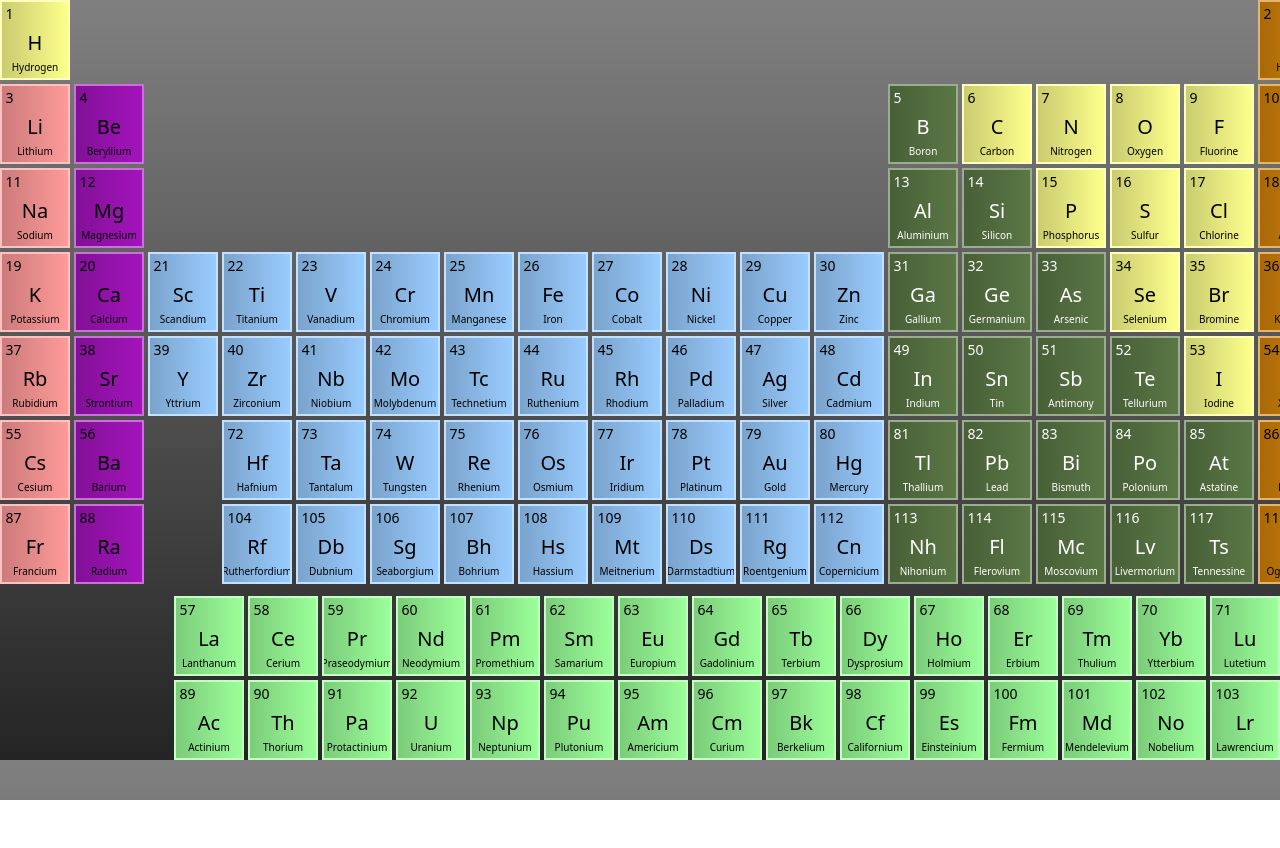
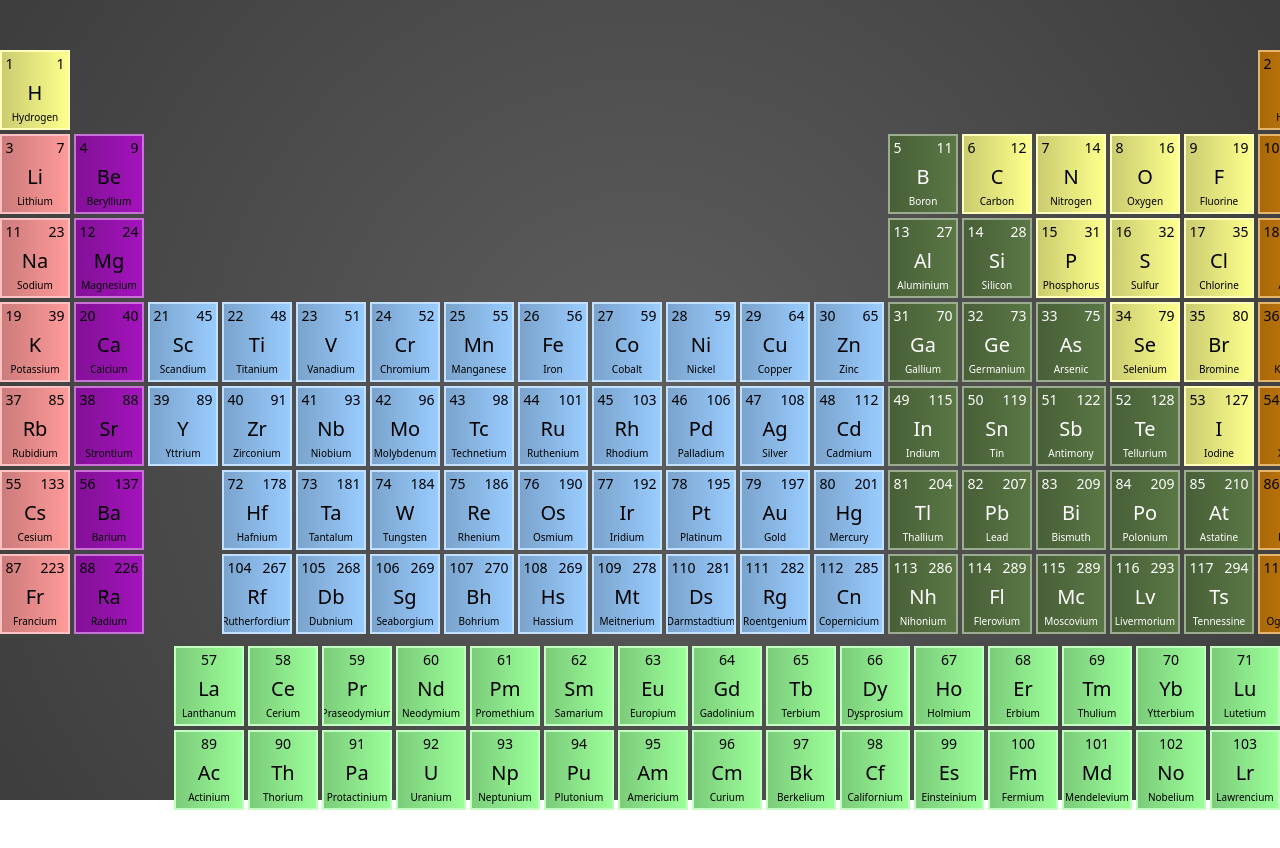
Before and after one commit to Andrii-Avramenko/periodic-table, a website built with Parcel: page src/index.html in a window 1280 px wide. Shown: the top 848 px of the page. Before the commit the page ends 800 px from the top, so only its background shows below. Built offline with nearby package versions, Linux system fonts and the light colour scheme.

Commit message:
New background and mass number

```diff
--- a/src/index.html
+++ b/src/index.html
@@ -7,7 +7,7 @@
     <link rel="stylesheet" href="./sass/index.scss" />
   </head>
   <body>
-    <!-- <div class="container"> -->
+    <div id="background"></div>
       <div class="p-table">
         <div class="p-top"></div>
         <div class="p-bottom">
@@ -15,7 +15,6 @@
           <div class="p-actinide"></div>
         </div>
       </div>
-    <!-- </div> -->
     <script type="module" src="./script.js"></script>
   </body>
 </html>
--- a/src/sass/_common.scss
+++ b/src/sass/_common.scss
@@ -1,18 +1,6 @@
 @import "~node_modules/modern-normalize/modern-normalize.css";
 
-.container {
-  max-width: $mobile;
-  height: 100%;
+body {
   margin: 0 auto;
   padding: 50px 0;
-
-  @media screen and (min-width: $tablet) {
-    width: $tablet;
-    max-width: 668px;
-  }
-
-  @media screen and (min-width: $desktop) {
-    max-width: none;
-    width: 1110px;
-  }
 }
--- a/src/sass/components/__main.scss
+++ b/src/sass/components/__main.scss
@@ -1,14 +1,5 @@
 :root {
   --elColor: #ff0000;
-}
-
-body {
-  background: #808080;
-  background: linear-gradient(
-    180deg,
-    rgba(128, 128, 128, 1) 0%,
-    rgba(36, 36, 36, 1) 100%
-  );
 }
 
 .p-table {
@@ -59,8 +50,13 @@ body {
   grid-column: var(--group);
 }
 
-.element-atomnum {
+.element-atominfo {
+  display: flex;
   width: 95%;
+  justify-content: space-between;
+}
+
+.element-atomnum, .element-atommass {
   font-size: 14px;
   text-align: left;
   line-height: normal;
@@ -114,3 +110,22 @@ body {
   --elColor: #fdff8c;
   color: #000;
 }
+
+body {
+  position: relative;
+}
+
+#background {
+  position: fixed;
+  top: 0;
+  left: 0;
+  width: 100%;
+  height: 100%;
+  z-index: -999;
+  background: #5e5e5e;
+  background: radial-gradient(
+    circle,
+    rgba(94, 94, 94, 1) 0%,
+    rgba(61, 61, 61, 1) 100%
+  );
+}
--- a/src/script.js
+++ b/src/script.js
@@ -9,7 +9,10 @@ periodicTable.elements.forEach((element) => {
     containerTop.insertAdjacentHTML(
       "beforeend",
       `<div class="element g-${element.group} ${element.category}" style="--group: ${element.group};" data-name="${element.name}" data-category="${element.category}">
-            <p class="element-atomnum">${element.number}</p>
+            <div class="element-atominfo">
+              <p class="element-atomnum">${element.number}</p>
+              <p class="element-atommass">${Math.round(element.atomic_mass)}</p>
+            </div>
             <p class="element-symbol">${element.symbol}</p>
             <p class="element-name">${element.name}</p>
         </div>`,
```
Lines whose indentation alone changed are shown as unchanged.
